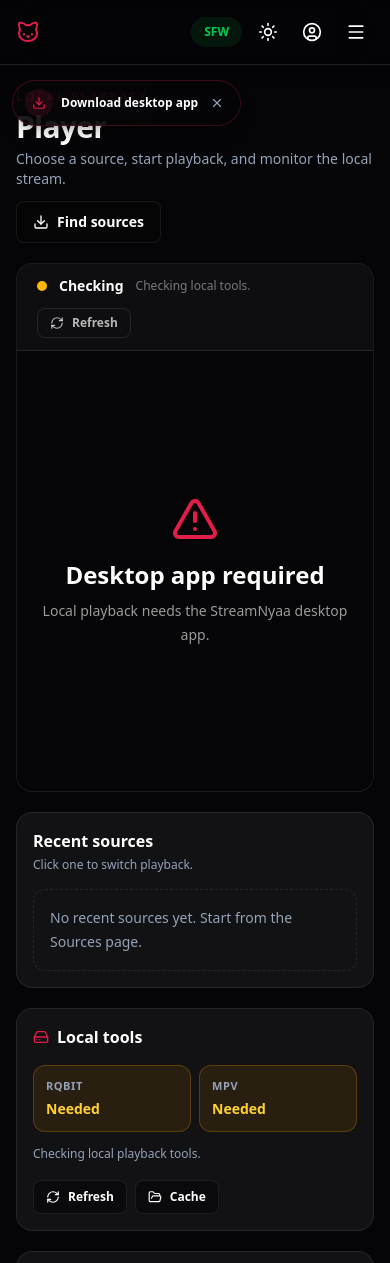
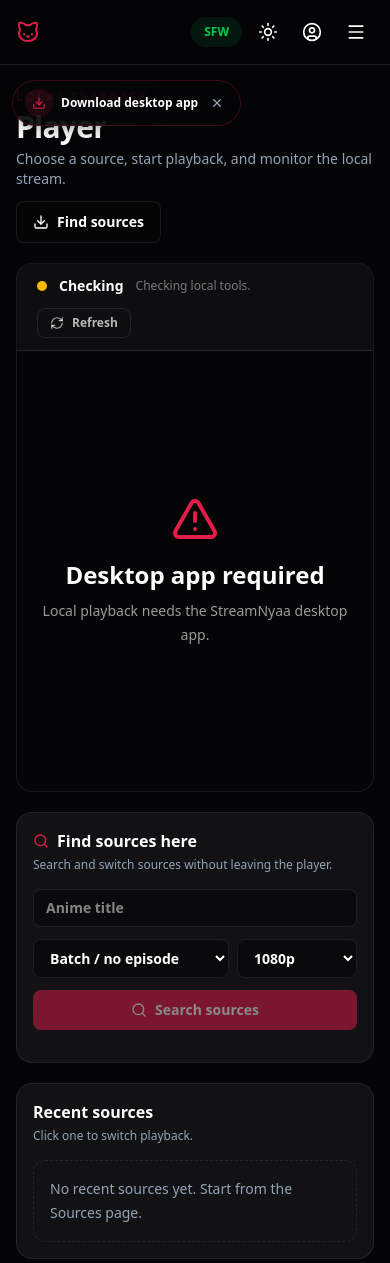
Before and after one commit to Misfit1000/streamnyaa, a React (Vite) app: page /local-player in a window 390 px wide. Shown: the top 1263 px of the page. Built offline with nearby package versions, Linux system fonts and the light colour scheme.

Commit message:
Improve desktop player source flow and responsiveness

```diff
--- a/src/pages/LocalPlayer.tsx
+++ b/src/pages/LocalPlayer.tsx
@@ -1,5 +1,6 @@
 import { useEffect, useState } from 'react';
 import { Link } from 'react-router-dom';
+import { useQuery } from '@tanstack/react-query';
 import {
   AlertTriangle,
   CheckCircle2,
@@ -10,10 +11,12 @@
   MonitorPlay,
   Play,
   RefreshCw,
+  Search,
   Settings,
   Trash2,
 } from 'lucide-react';
 import Seo from '../components/Seo';
+import { searchNyaa, type NyaaItem } from '../api/nyaa';
 import {
   clearLocalPlaybackHistory,
   getDesktopRuntimeStatus,
@@ -32,6 +35,8 @@
   type DesktopRuntimeStatus,
   type LocalPlaybackSource,
 } from '../lib/desktop';
+import { getTorrentBadges, torrentBadgeClassName } from '../lib/torrentBadges';
+import { sourceQualityScore } from '../lib/sourceQuality';
 
 function formatBytes(value?: number | null) {
   if (!value || value <= 0) return '0 B';
@@ -65,10 +70,38 @@
   const [playback, setPlayback] = useState<DesktopPlaybackProgress | null>(null);
   const [activeTorrentId, setActiveTorrentId] = useState('');
   const [settings, setSettings] = useState<DesktopPlaybackSettings>(() => loadDesktopPlaybackSettings());
+  const [sourceQuery, setSourceQuery] = useState(() => loadLocalPlaybackSource()?.animeTitle || '');
+  const [selectedEpisode, setSelectedEpisode] = useState(() => {
+    const episode = loadLocalPlaybackSource()?.episode;
+    return episode && episode !== 'batch' ? String(episode) : '';
+  });
+  const [quality, setQuality] = useState<'1080p' | '720p' | 'raw' | ''>('1080p');
+  const [submittedSourceQuery, setSubmittedSourceQuery] = useState('');
 
   const sourceOptions = sourceHistory.length ? sourceHistory : source ? [source] : [];
   const runtimeReady = Boolean(runtime?.ready);
   const canPlay = Boolean(desktop && source && runtimeReady && status !== 'starting');
+  const builtSourceQuery = [
+    sourceQuery.trim(),
+    selectedEpisode ? selectedEpisode.padStart(2, '0') : '',
+    quality && quality !== 'raw' ? quality : '',
+  ].filter(Boolean).join(' ');
+
+  const {
+    data: searchedSources = [],
+    isFetching: sourcesLoading,
+    isError: sourcesError,
+    error: sourcesErrorValue,
+    refetch: refetchSources,
+  } = useQuery({
+    queryKey: ['local-player-sources', submittedSourceQuery, quality],
+    queryFn: () => searchNyaa(submittedSourceQuery, quality === 'raw' ? '1_4' : '1_2', '0', '1', {
+      pages: 2,
+      wide: true,
+    }),
+    enabled: desktop && submittedSourceQuery.length >= 2,
+    staleTime: 1000 * 60 * 2,
+  });
 
   const refreshRuntime = async (nextSettings = settings) => {
     const nextRuntime = await getDesktopRuntimeStatus(nextSettings);
@@ -83,6 +116,19 @@
     setMessage('Source selected.');
     setActiveTorrentId('');
     setPlayback(null);
+    if (nextSource.animeTitle) setSourceQuery(nextSource.animeTitle);
+    if (nextSource.episode && nextSource.episode !== 'batch') setSelectedEpisode(String(nextSource.episode));
+  };
+
+  const selectTorrentSource = (torrent: NyaaItem) => {
+    selectSource({
+      title: torrent.title,
+      magnet: torrent.magnet,
+      animeTitle: sourceQuery.trim() || source?.animeTitle,
+      episode: selectedEpisode || null,
+      size: torrent.size,
+      seeders: torrent.seeders,
+    });
   };
 
   const clearSources = () => {
@@ -121,6 +167,11 @@
       cancelled = true;
     };
   }, [desktop]);
+
+  useEffect(() => {
+    if (!desktop || submittedSourceQuery || builtSourceQuery.length < 2) return;
+    setSubmittedSourceQuery(builtSourceQuery);
+  }, [builtSourceQuery, desktop, submittedSourceQuery]);
 
   useEffect(() => {
     if (!desktop || !activeTorrentId) return undefined;
@@ -309,6 +360,26 @@
                       {message}
                     </p>
                   ) : null}
+
+                  {status === 'starting' ? (
+                    <div className="mx-auto mt-6 max-w-lg rounded-2xl border border-white/10 bg-white/[0.045] p-4 text-left">
+                      <div className="mb-3 flex items-center justify-between">
+                        <span className="text-xs font-black uppercase tracking-[0.18em] text-primary">Starting stream</span>
+                        <Loader2 className="h-4 w-4 animate-spin text-primary" />
+                      </div>
+                      <div className="space-y-3">
+                        {['Starting local engine', 'Adding selected source', 'Opening MPV player'].map((step, index) => (
+                          <div key={step} className="flex items-center gap-3">
+                            <span className={`h-2.5 w-2.5 rounded-full ${index === 0 ? 'bg-primary' : 'bg-white/25'}`} />
+                            <span className="text-sm font-semibold text-white/68">{step}</span>
+                            <span className="ml-auto h-1.5 w-24 overflow-hidden rounded-full bg-white/10">
+                              <span className="block h-full w-1/2 animate-pulse rounded-full bg-primary" />
+                            </span>
+                          </div>
+                        ))}
+                      </div>
+                    </div>
+                  ) : null}
                 </div>
               )}
             </div>
@@ -341,6 +412,103 @@
         </div>
 
         <aside className="space-y-5">
+          <section className="rounded-2xl border border-border bg-[var(--glass)] p-4">
+            <div className="flex items-center gap-2">
+              <Search className="h-4 w-4 text-primary" />
+              <h2 className="font-black text-foreground">Find sources here</h2>
+            </div>
+            <p className="mt-1 text-xs text-muted-foreground">Search and switch sources without leaving the player.</p>
+
+            <div className="mt-4 space-y-3">
+              <input
+                value={sourceQuery}
+                onChange={(event) => setSourceQuery(event.target.value)}
+                className="w-full rounded-lg border border-border bg-background/60 px-3 py-2 text-sm font-bold text-foreground outline-none focus:border-primary"
+                placeholder="Anime title"
+              />
+              <div className="grid grid-cols-[1fr_120px] gap-2">
+                <select
+                  value={selectedEpisode}
+                  onChange={(event) => setSelectedEpisode(event.target.value)}
+                  className="rounded-lg border border-border bg-background/60 px-3 py-2 text-sm font-bold text-foreground outline-none focus:border-primary [&>option]:bg-background"
+                >
+                  <option value="">Batch / no episode</option>
+                  {Array.from({ length: 200 }, (_, index) => index + 1).map((episode) => (
+                    <option key={episode} value={episode}>Episode {episode}</option>
+                  ))}
+                </select>
+                <select
+                  value={quality}
+                  onChange={(event) => setQuality(event.target.value as typeof quality)}
+                  className="rounded-lg border border-border bg-background/60 px-3 py-2 text-sm font-bold text-foreground outline-none focus:border-primary [&>option]:bg-background"
+                >
+                  <option value="1080p">1080p</option>
+                  <option value="720p">720p</option>
+                  <option value="">Any</option>
+                  <option value="raw">Raw</option>
+                </select>
+              </div>
+              <button
+                type="button"
+                onClick={() => {
+                  setSubmittedSourceQuery(builtSourceQuery);
+                  if (submittedSourceQuery === builtSourceQuery) refetchSources();
+                }}
+                disabled={sourceQuery.trim().length < 2 || sourcesLoading}
+                className="inline-flex w-full items-center justify-center gap-2 rounded-lg bg-primary px-3 py-2.5 text-sm font-black text-primary-foreground hover:bg-primary/90 disabled:cursor-not-allowed disabled:opacity-50"
+              >
+                {sourcesLoading ? <Loader2 className="h-4 w-4 animate-spin" /> : <Search className="h-4 w-4" />}
+                {sourcesLoading ? 'Searching' : 'Search sources'}
+              </button>
+            </div>
+
+            <div className="mt-4 max-h-[420px] space-y-2 overflow-y-auto pr-1">
+              {sourcesLoading ? (
+                <div className="space-y-2">
+                  {[0, 1, 2].map((item) => (
+                    <div key={item} className="h-20 animate-pulse rounded-xl border border-border bg-background/45" />
+                  ))}
+                </div>
+              ) : sourcesError ? (
+                <div className="rounded-xl border border-red-500/25 bg-red-500/10 p-3 text-sm leading-6 text-red-200">
+                  {sourcesErrorValue instanceof Error ? sourcesErrorValue.message : 'Source search failed.'}
+                </div>
+              ) : searchedSources.length ? searchedSources.slice(0, 12).map((torrent) => {
+                const active = source?.magnet === torrent.magnet;
+                return (
+                  <button
+                    key={torrent.infoHash || torrent.magnet}
+                    type="button"
+                    onClick={() => selectTorrentSource(torrent)}
+                    className={`w-full rounded-xl border p-3 text-left transition-colors ${
+                      active
+                        ? 'border-primary/40 bg-primary/10'
+                        : 'border-border bg-background/45 hover:border-primary/30'
+                    }`}
+                  >
+                    <span className="line-clamp-2 text-sm font-bold text-foreground">{torrent.title}</span>
+                    <span className="mt-2 flex flex-wrap items-center gap-2 text-[11px] font-bold text-muted-foreground">
+                      <span>Score {sourceQualityScore(torrent)}</span>
+                      <span>{torrent.size}</span>
+                      <span>{torrent.seeders} seeders</span>
+                    </span>
+                    <span className="mt-2 flex flex-wrap gap-1.5">
+                      {getTorrentBadges(torrent).slice(0, 3).map((badge) => (
+                        <span key={`${torrent.infoHash}-${badge.label}`} className={torrentBadgeClassName(badge.tone)}>
+                          {badge.label}
+                        </span>
+                      ))}
+                    </span>
+                  </button>
+                );
+              }) : sourceQuery.trim().length >= 2 ? (
+                <div className="rounded-xl border border-dashed border-border p-4 text-sm leading-6 text-muted-foreground">
+                  No sources found for this search yet.
+                </div>
+              ) : null}
+            </div>
+          </section>
+
           <section className="rounded-2xl border border-border bg-[var(--glass)] p-4">
             <div className="flex items-center justify-between gap-3">
               <div>
```
Also changed, not shown: 1 other file (tests, documents, lock files or other folders).
